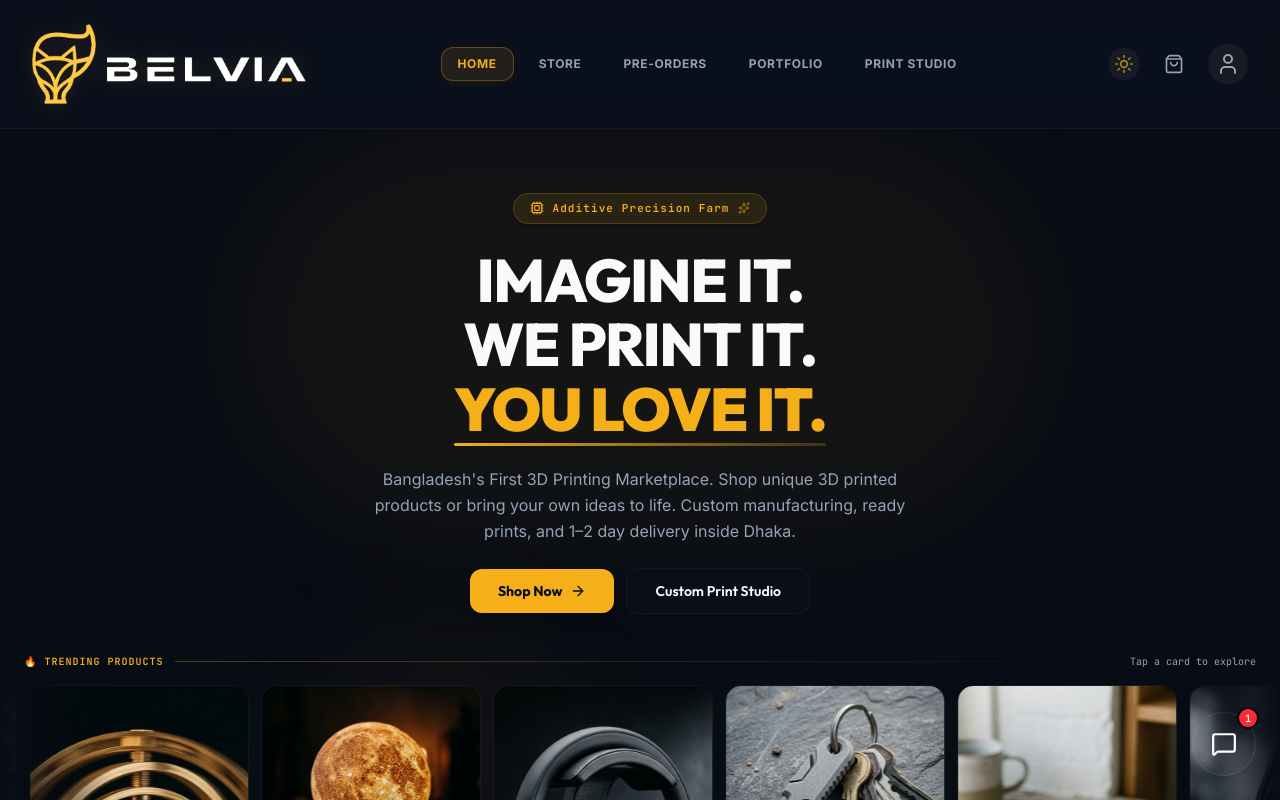
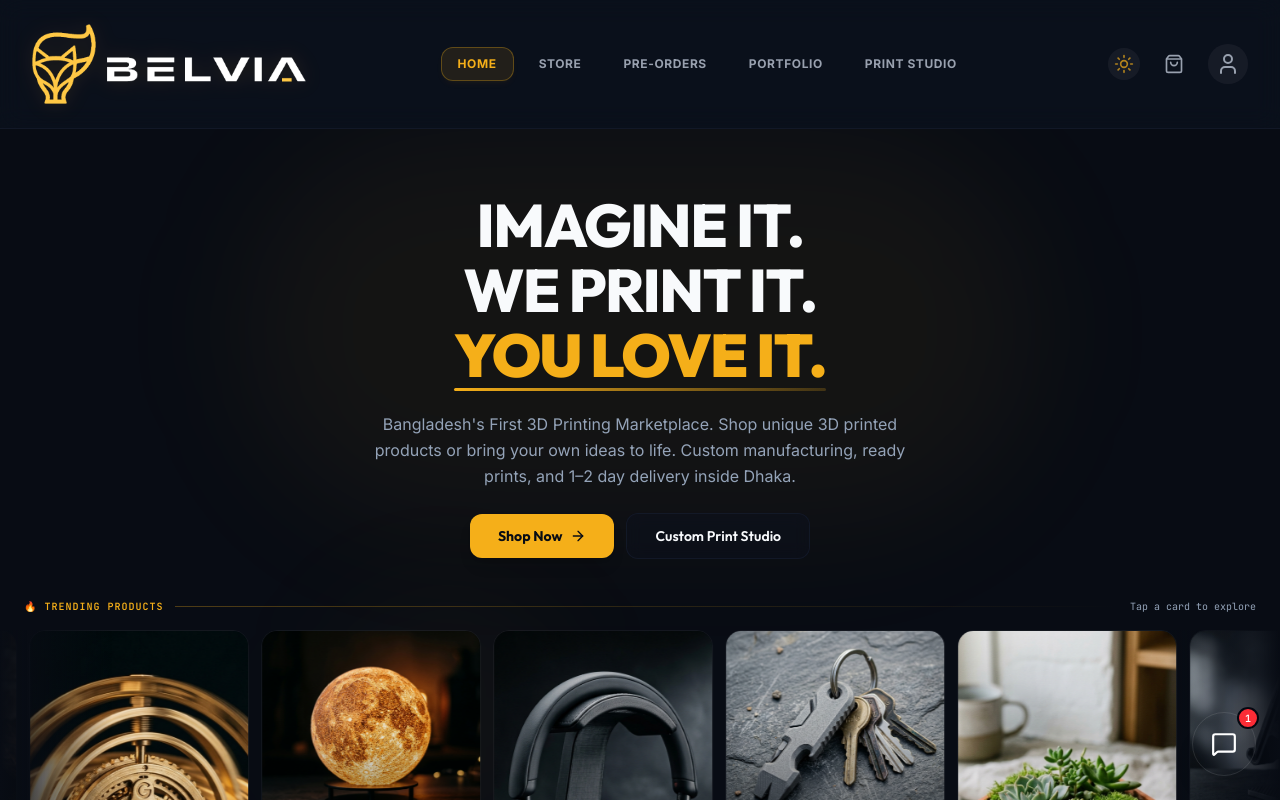
Before and after one commit to DrVenom69/Belvia-version-1, a React (Vite) app: page / in a window 1280 px wide. Shown: the top 800 px of the page. Built offline with nearby package versions, Linux system fonts and the light colour scheme.

Commit message:
style(hero): remove Additive Precision Farm badge pill

```diff
--- a/src/components/HeroSection.tsx
+++ b/src/components/HeroSection.tsx
@@ -21,13 +21,6 @@ export default function HeroSection({ onStartShopping, onGoToCustom, onCategoryC
 
       {/* ── Typography block ── */}
       <div className="max-w-4xl mx-auto px-4 sm:px-6 lg:px-8 text-center relative z-10 space-y-6 mb-10">
-
-        {/* Badge pill */}
-        <div className="inline-flex items-center gap-2 text-[11px] font-mono font-bold tracking-widest text-accent bg-accent/10 border border-accent/20 px-4 py-1.5 rounded-full shadow-sm">
-          <Cpu className="w-3.5 h-3.5" />
-          <span>Additive Precision Farm</span>
-          <Sparkles className="w-3 h-3 opacity-60" />
-        </div>
 
         {/* Main heading */}
         <h1 className="font-display text-4xl sm:text-5xl lg:text-6xl font-extrabold tracking-tight text-text-primary leading-[1.08] uppercase">
```
